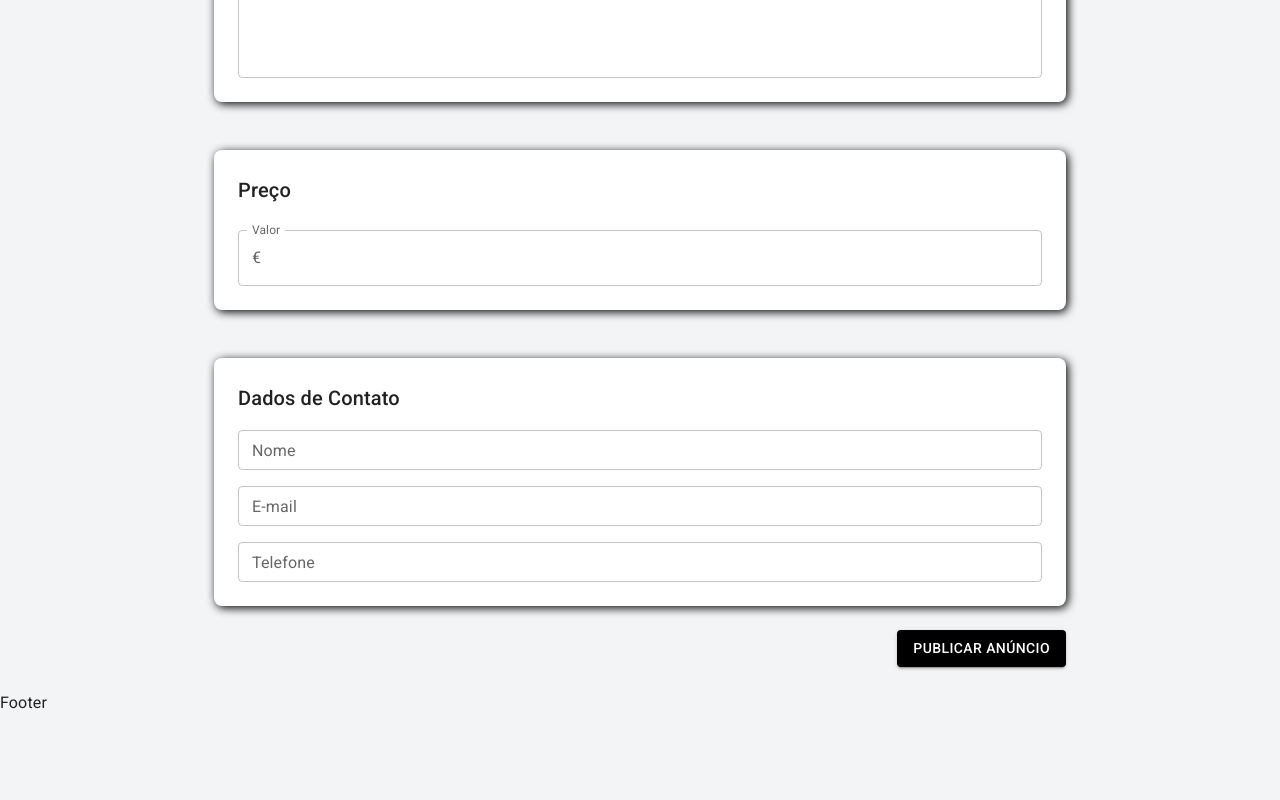
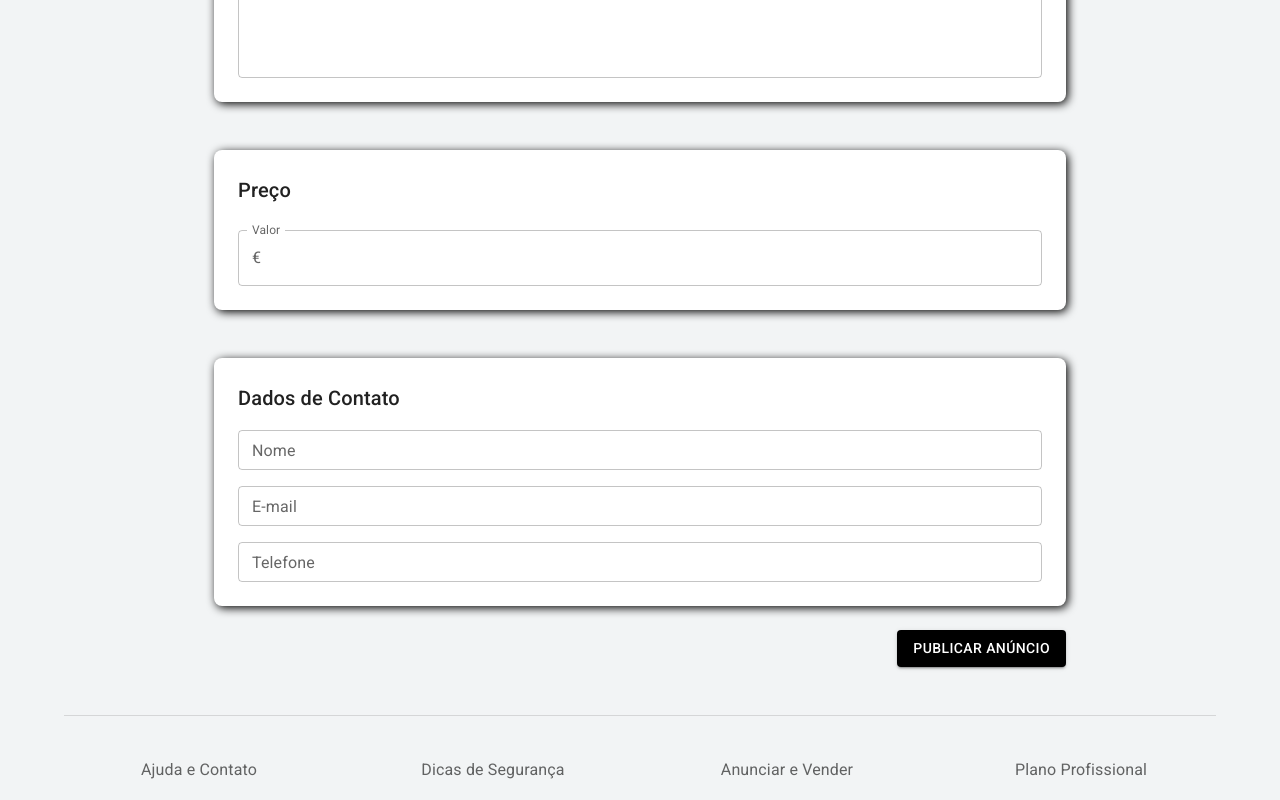
Before and after one commit to OBitencourt/anunx, a Next.js app: page /user/publish in a window 1280 px wide. Shown: the part 1078-1878 px from the top of the page. Before the commit the page ends 1793 px from the top, so only its background shows below. Built offline with nearby package versions, Linux system fonts and the light colour scheme.

Commit message:
feat: adding footer

```diff
--- a/package.json
+++ b/package.json
@@ -13,7 +13,7 @@
     "@emotion/styled": "^11.13.0",
     "@mui/icons-material": "^6.1.1",
     "@mui/material": "^6.1.1",
-    "next": "14.2.13",
+    "next": "^14.2.15",
     "react": "^18",
     "react-dom": "^18",
     "react-dropzone": "^14.2.9",
--- a/pages/_app.js
+++ b/pages/_app.js
@@ -1,7 +1,7 @@
 
 
 import React from 'react';
-import PropTypes from 'prop-types'
+import propTypes from 'prop-types'
 import Head from 'next/head';
 import { ThemeProvider } from '@mui/material';
 import {CssBaseline} from '@mui/material';
@@ -24,7 +24,7 @@ export default function MyApp(props) {
     )
 }
 
-MyApp.PropTypes = {
-    Component: PropTypes.elementType.isRequired,
-    pageProps: PropTypes.object.isRequired
+MyApp.propTypes = {
+    Component: propTypes.elementType.isRequired,
+    pageProps: propTypes.object.isRequired
 }
--- /dev/null
+++ b/src/components/Footer.js
@@ -0,0 +1,70 @@
+import { Box, Container, Divider, Grid, Typography } from "@mui/material"
+import Link from "next/link"
+
+
+
+const Footer = () => {
+    return (
+        <Container
+            maxWidth='lg'
+            component='footer'
+            sx={{marginTop: 2, paddingBottom: 2, paddingTop: 3}}
+        >
+            <Divider sx={{marginBottom: 5}} />
+            <Grid container spacing={3}>
+                <Grid
+                    item
+                    xs={6}
+                    sm={3}
+                >
+                    <Box textAlign='center'>
+                        <Link href='#' legacyBehavior passHref>
+                            <Typography color="textSecondary" variant="subtitle1">Ajuda e Contato</Typography>
+                        </Link>
+                    </Box>
+
+                </Grid>
+                <Grid
+                    item
+                    xs={6}
+                    sm={3}
+                >
+
+                    <Box textAlign='center'>
+                        <Link href='#' legacyBehavior passHref>
+                            <Typography color="textSecondary" variant="subtitle1">Dicas de Segurança</Typography>
+                        </Link>
+                    </Box>
+
+                </Grid>
+                <Grid
+                    item
+                    xs={6}
+                    sm={3}
+                >
+
+                    <Box textAlign='center' >
+                        <Link href='#' legacyBehavior passHref>
+                            <Typography color="textSecondary" variant="subtitle1">Anunciar e Vender</Typography>
+                        </Link>
+                    </Box>
+
+                </Grid>
+                <Grid
+                    item
+                    xs={6}
+                    sm={3}
+                >
+
+                    <Box textAlign='center'>
+                        <Link href='#' legacyBehavior passHref>
+                            <Typography color="textSecondary" variant="subtitle1">Plano Profissional</Typography>
+                        </Link>
+                    </Box>
+                </Grid>
+            </Grid>
+        </Container>
+    )
+}
+
+export default Footer
--- a/src/templates/Default.js
+++ b/src/templates/Default.js
@@ -1,3 +1,4 @@
+import Footer from '../components/footer'
 import Header from '../components/header'
 
 const Default = ({children}) => {
@@ -6,7 +7,7 @@ const Default = ({children}) => {
         <>
             <Header />
             {children}
-            <footer>Footer</footer>
+            <Footer />
         </>
     )
 }
```
Also changed, not shown: 1 other file (tests, documents, lock files or other folders).
